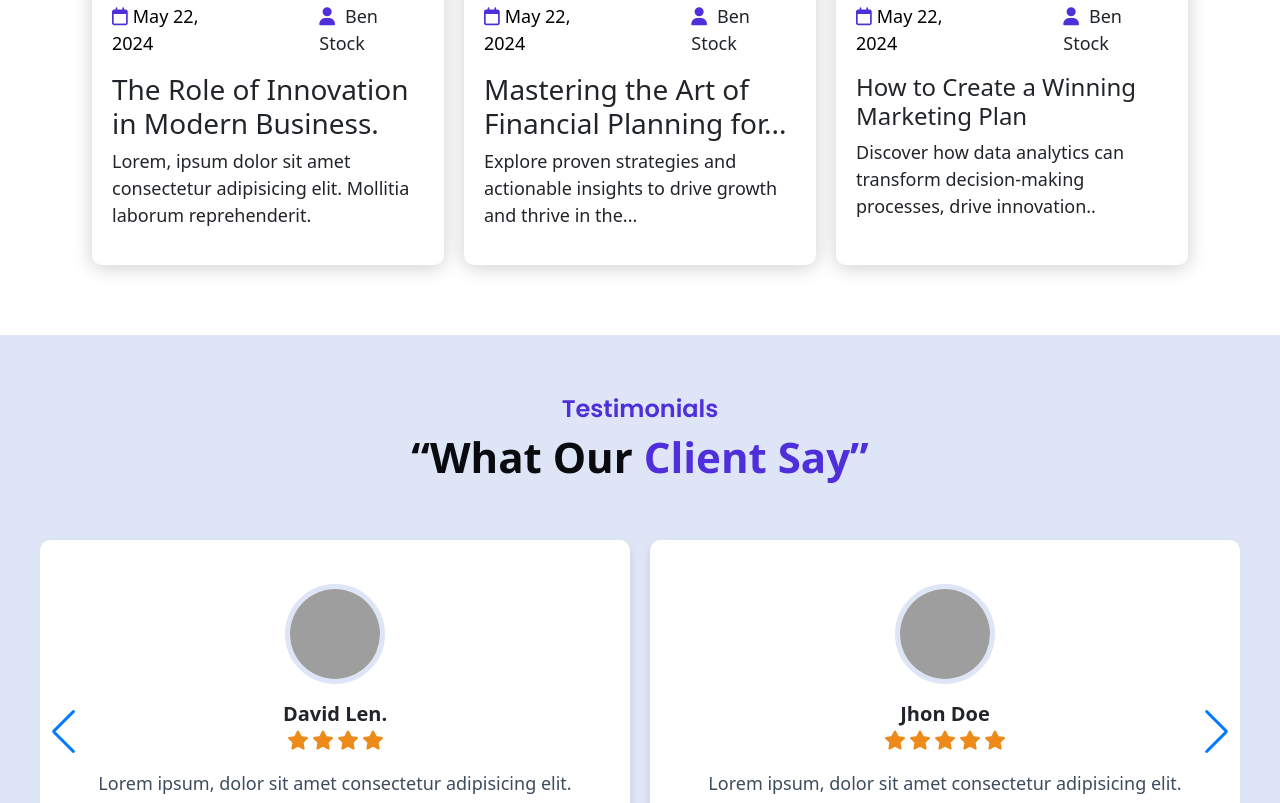
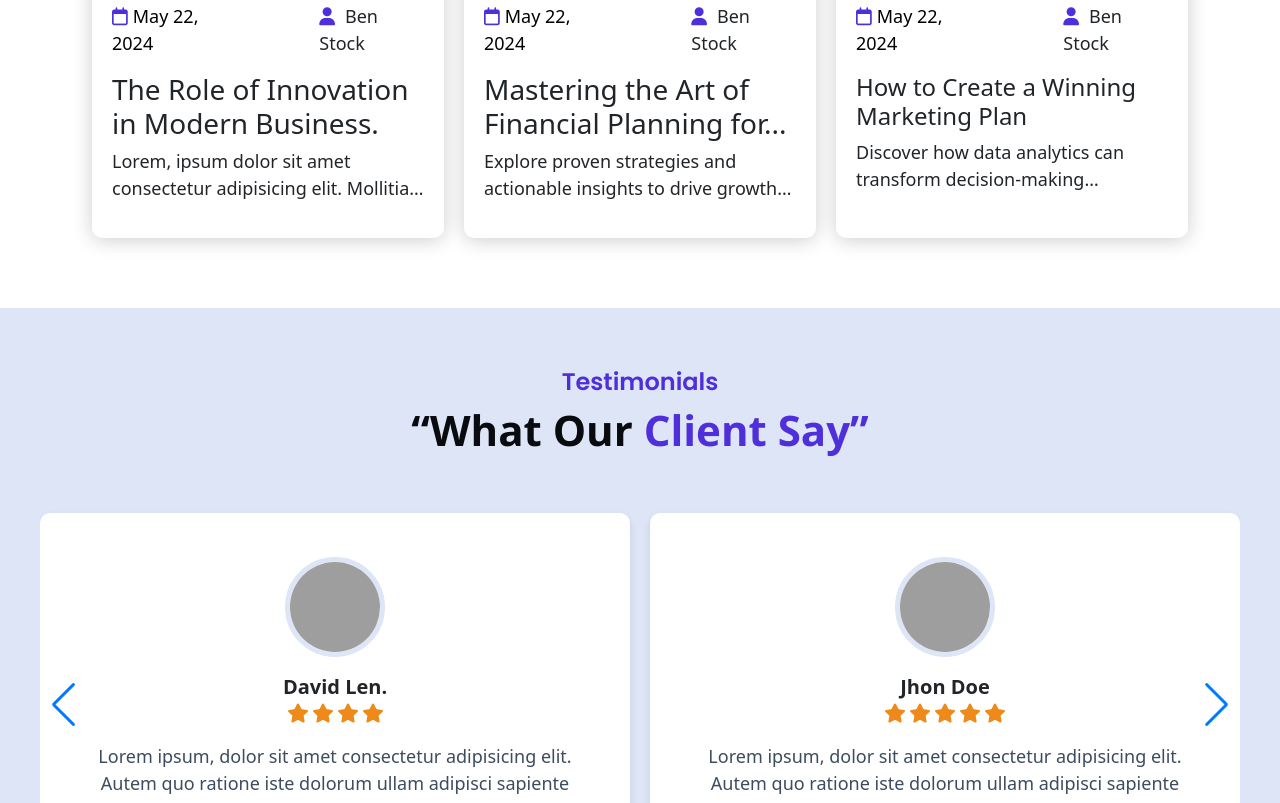
Before and after one commit to Amirhosen65/alpha-it, a plain HTML site: page index.html in a window 1280 px wide. Shown: the part 3756-4559 px from the top of the page. Drawn offline with nearby package versions, Linux system fonts and the light colour scheme; grey boxes are pictures that could not be loaded.

Commit message:
[toufikul]-blog card 2 line description fixed

```diff
--- a/css/style.css
+++ b/css/style.css
@@ -492,6 +492,11 @@ body {
 }
 .blog-card-body p {
   font-size: 18px;
+  display: -webkit-box;
+  -webkit-line-clamp: 2;
+  -webkit-box-orient: vertical;
+  overflow: hidden;
+  text-overflow: ellipsis;
 }
 #blog-user-name{
   font-size: 18px;
```
